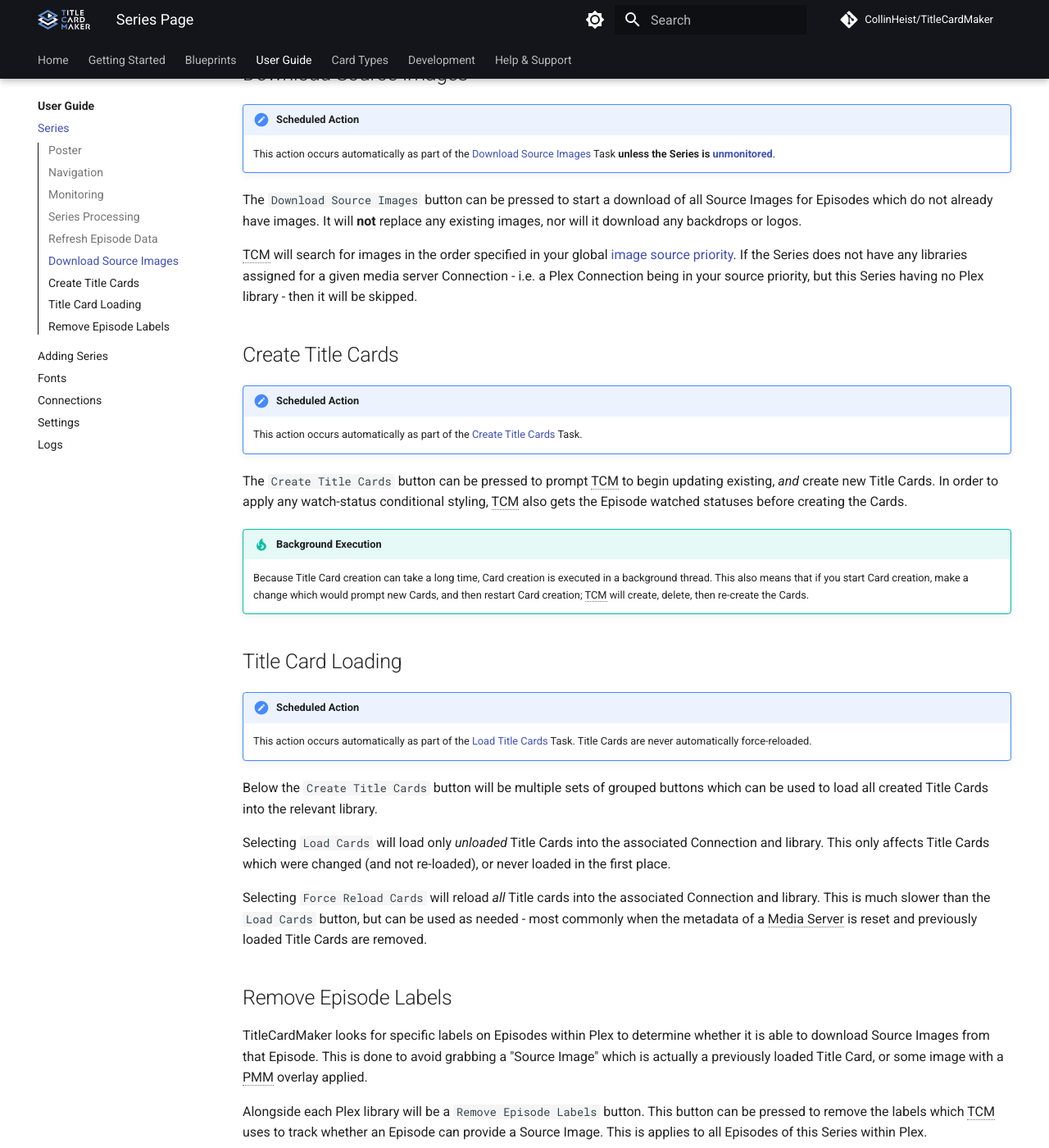
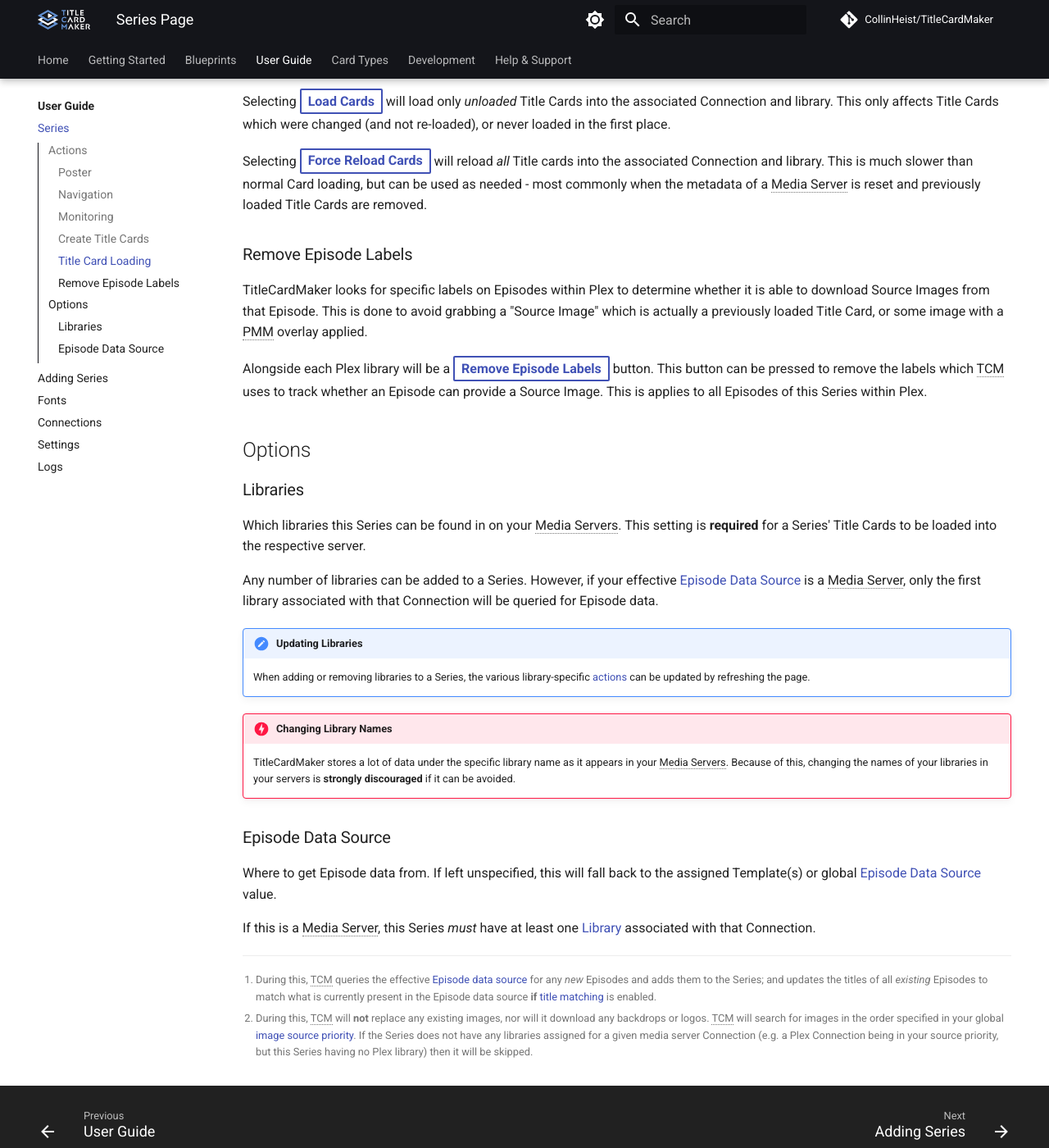
Before and after one commit to CollinHeist/TitleCardMaker, an MkDocs documentation site: the page built from docs/user_guide/series.md, in a window 1280 px wide and 1400 px high, scrolled down 2540 px. Shown: the whole window at 82% size. Built offline with MkDocs 1.6.1 and Material for MkDocs 9.7.7, drawn with Linux system fonts in a browser that asks for light colours; comment, search, counter and statistics services are not loaded; some of the changed text lies outside the part shown.

Commit message:
Minor documentation revision

```diff
--- a/docs/getting_started/connections/tautulli.md
+++ b/docs/getting_started/connections/tautulli.md
@@ -63,7 +63,8 @@
 :material-wrench-outline: Wrench icon in the top right corner.
 
 9. From the left navigation bar, scroll down to `Library` under the `Settings`
-section and take note of your `Video Played Threshold` setting.
+section and take note of your `Video Played Threshold` setting (this is an
+Advanced Setting).
 
 10. Back in Tautulli, open the `General` settings from the sidebar, and find the
 `TV Episode Watched Percent` setting. Set this to 1-2% _higher_ than the Plex
@@ -82,7 +83,7 @@
         has had time to update within Plex.
 
 Once created, you can close the box within TCM. Unlike the other Connections,
-your Tautulli connection details __will not__ are stored (and so will not
-appear) in TCM - this is because TCM only submits API requests to Tautulli to
+your Tautulli connection details __will not__ be stored (and so will not appear)
+in TCM - this is because TCM only submits API requests to Tautulli to
 create an agent. Afterwards, it is Tautulli that sends data to TCM, and so no
 active connection is required.
--- a/docs/user_guide/series.md
+++ b/docs/user_guide/series.md
@@ -22,7 +22,9 @@
 This page is separated into two sections - the _actions_ (on the left), and the
 _options_ (on the right).
 
-## Poster
+## Actions
+
+### Poster
 
 When a Series is added to TitleCardMaker, it looks for a poster in your media
 servers (Plex, Emby, Jellyfin) - _if a library has been assigned_ - and then
@@ -40,7 +42,7 @@
     After selecting any of these options, clicking `Update` will then swap out
     the currently visible poster for the Series.
 
-## Navigation
+### Navigation
 
 To the right of the Series name are two arrow icons
 (:material-arrow-left-circle: and :material-arrow-right-circle:). Clicking
@@ -50,7 +52,7 @@
 If you click either arrow and the current page does not change _and_ the arrow
 becomes greyed out, then there is no next or previous Series to navigate to.
 
-## Monitoring
+### Monitoring
 
 Each Series can be _monitored_ and _unmonitored_. All Series start as monitored
 unless explicitly unmonitored, which can be done by clicking the green / red
@@ -65,67 +67,22 @@
 The Tasks in [the scheduler](./scheduler.md) that are responsible for the
 above actions will skip all unmonitored Series.
 
-## Series Processing
-
-The `Process Series` button can be pressed to perform multiple Card operations
-at once, in the correct order. Pressing this button does the following:
-
-1. Refreshes all Episode data; then
-2. Looks for any missing Episode translations; then
-3. Download any missing Source Images; and finally
-4. Begins Title Card creation
-
-!!! tip "Recommendation"
-
-    Pressing this button is preferable to individually clicking each
-    corresponding button as TCM will wait for each step to finish _before_
-    moving on. Whereas if you pressed each button back-to-back, then TCM likely
-    will have not finished a step by the time it starts Title Card creation.
-
-## Refresh Episode Data
-
-!!! note "Scheduled Action"
-
-    This action occurs automatically as part of the [Refresh Episode
-    Data](./scheduler) Task __unless the Series is [unmonitored](#monitoring)__.
-
-The `Refresh Episode Data` button can be pressed to start reloading the Episode
-data for the current Series. This does a few things:
-
-- Queries the effective [Episode data source](...) for any _new_ Episodes and
-adds them to the Series; and
-- Updates the titles of all _existing_ Episodes to match what is currently
-present in the Episode data source __if__ [title matching](...) is enabled.
-
-## Download Source Images
-
-!!! note "Scheduled Action"
-
-    This action occurs automatically as part of the [Download Source
-    Images](./scheduler.md) Task __unless the Series is
-    [unmonitored](#monitoring)__.
-
-The `Download Source Images` button can be pressed to start a download of all
-Source Images for Episodes which do not already have images. It will __not__
-replace any existing images, nor will it download any backdrops or logos.
-
-TCM will search for images in the order specified in your global [image source
-priority](./settings.md#image-source-priority). If the Series does not have
-any libraries assigned for a given media server Connection - i.e. a Plex
-Connection being in your source priority, but this Series having no Plex
-library - then it will be skipped.
-
-## Create Title Cards
+### Create Title Cards
 
 !!! note "Scheduled Action"
 
     This action occurs automatically as part of the
     [Create Title Cards](./scheduler.md) Task.
 
-The `Create Title Cards` button can be pressed to prompt TCM to begin updating
-existing, _and_ create new Title Cards. In order to apply any watch-status
-conditional styling, TCM also gets the Episode watched statuses before creating
-the Cards.
+<span class="example md-button">Create Title Cards</span> can be pressed to
+prompt TCM to begin updating existing, _and_ create new Title Cards. This action
+encompasses the following:
+
+1. Refreshes all Episode data[^1]; then
+2. Queries any assigned Libraries for updated Episode watched statuses; then
+2. Looks for any missing Episode translations; then
+3. Download any missing Source Images[^2]; and finally
+4. Begins Title Card creation
 
 !!! tip "Background Execution"
 
@@ -134,7 +91,7 @@
     make a change which would prompt new Cards, and then restart Card creation;
     TCM will create, delete, then re-create the Cards.
 
-## Title Card Loading
+### Title Card Loading
 
 !!! note "Scheduled Action"
 
@@ -142,26 +99,75 @@
     [Load Title Cards](./scheduler.md) Task. Title Cards are never automatically
     force-reloaded.
 
-Below the `Create Title Cards` button will be multiple sets of grouped buttons
-which can be used to load all created Title Cards into the relevant library.
+Below <span class="example md-button">Create Title Cards</span> may be multiple
+sets of grouped buttons which can be used to load all created Title Cards into
+the relevant library.
 
-Selecting `Load Cards` will load only _unloaded_ Title Cards into the associated
-Connection and library. This only affects Title Cards which were changed (and
-not re-loaded), or never loaded in the first place.
+Selecting <span class="example md-button">Load Cards</span> will load only
+_unloaded_ Title Cards into the associated Connection and library. This only
+affects Title Cards which were changed (and not re-loaded), or never loaded in
+the first place.
 
-Selecting `Force Reload Cards` will reload _all_ Title cards into the associated
-Connection and library. This is much slower than the `Load Cards` button, but
-can be used as needed - most commonly when the metadata of a Media Server is
-reset and previously loaded Title Cards are removed.
+Selecting <span class="example md-button">Force Reload Cards</span> will reload
+_all_ Title cards into the associated Connection and library. This is much
+slower than normal Card loading, but can be used as needed - most commonly when
+the metadata of a Media Server is reset and previously loaded Title Cards are
+removed.
 
-## Remove Episode Labels
+### Remove Episode Labels
 
 TitleCardMaker looks for specific labels on Episodes within Plex to determine
 whether it is able to download Source Images from that Episode. This is done to
 avoid grabbing a "Source Image" which is actually a previously loaded Title
 Card, or some image with a PMM overlay applied.
 
-Alongside each Plex library will be a `Remove Episode Labels` button. This
+Alongside each Plex library will be a
+<span class="example md-button">Remove Episode Labels</span> button. This
 button can be pressed to remove the labels which TCM uses to track whether an
 Episode can provide a Source Image. This is applies to all Episodes of this
 Series within Plex.
+
+[^1]: During this, TCM queries the effective [Episode data source](...) for any
+_new_ Episodes and adds them to the Series; and updates the titles of all
+_existing_ Episodes to match what is currently present in the Episode data
+source __if__ [title matching](...) is enabled.
+
+[^2]: During this, TCM will __not__ replace any existing images, nor will it
+download any backdrops or logos. TCM will search for images in the order
+specified in your global
+[image source priority](./settings.md#image-source-priority). If the Series does
+not have any libraries assigned for a given media server Connection (e.g. a Plex
+Connection being in your source priority, but this Series having no Plex
+library) then it will be skipped.
+
+## Options
+
+### Libraries
+
+Which libraries this Series can be found in on your Media Servers. This setting
+is __required__ for a Series' Title Cards to be loaded into the respective
+server.
+
+Any number of libraries can be added to a Series. However, if your effective
+[Episode Data Source](#episode-data-source) is a Media Server, only the first
+library associated with that Connection will be queried for Episode data.
+
+!!! note "Updating Libraries"
+
+    When adding or removing libraries to a Series, the various library-specific
+    [actions](#actions) can be updated by refreshing the page.
+
+!!! danger "Changing Library Names"
+
+    TitleCardMaker stores a lot of data under the specific library name as it
+    appears in your Media Servers. Because of this, changing the names of your
+    libraries in your servers is __strongly discouraged__ if it can be avoided.
+
+### Episode Data Source
+
+Where to get Episode data from. If left unspecified, this will fall back to the
+assigned Template(s) or global
+[Episode Data Source](./settings.md#episode-data-source) value.
+
+If this is a Media Server, this Series _must_ have at least one
+[Library](#libraries) associated with that Connection.
```
Also changed, not shown: docs/blueprints.md (+3 -3 lines), docs/user_guide/connections.md (+1 -1 lines), docs/assets/series_dark.webp, docs/assets/series_light.webp, 1 other file.
